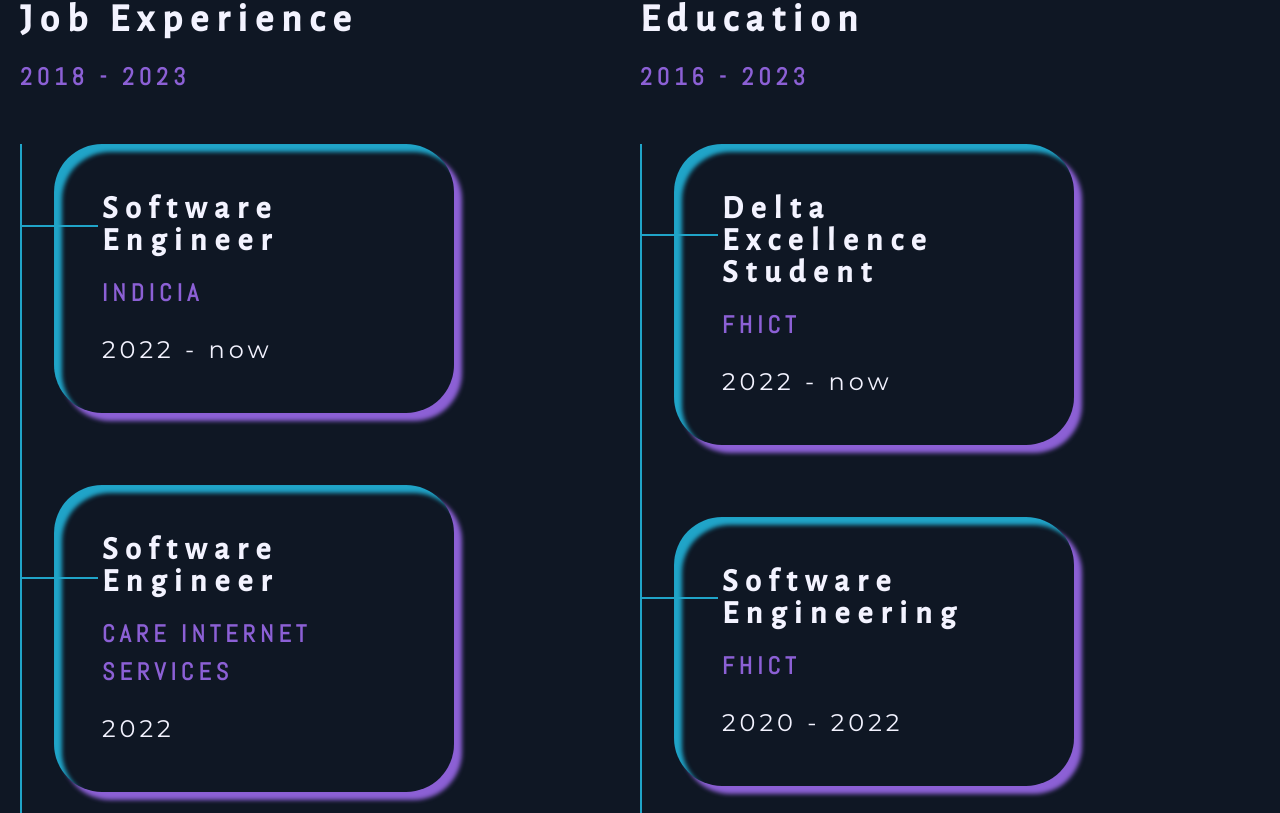
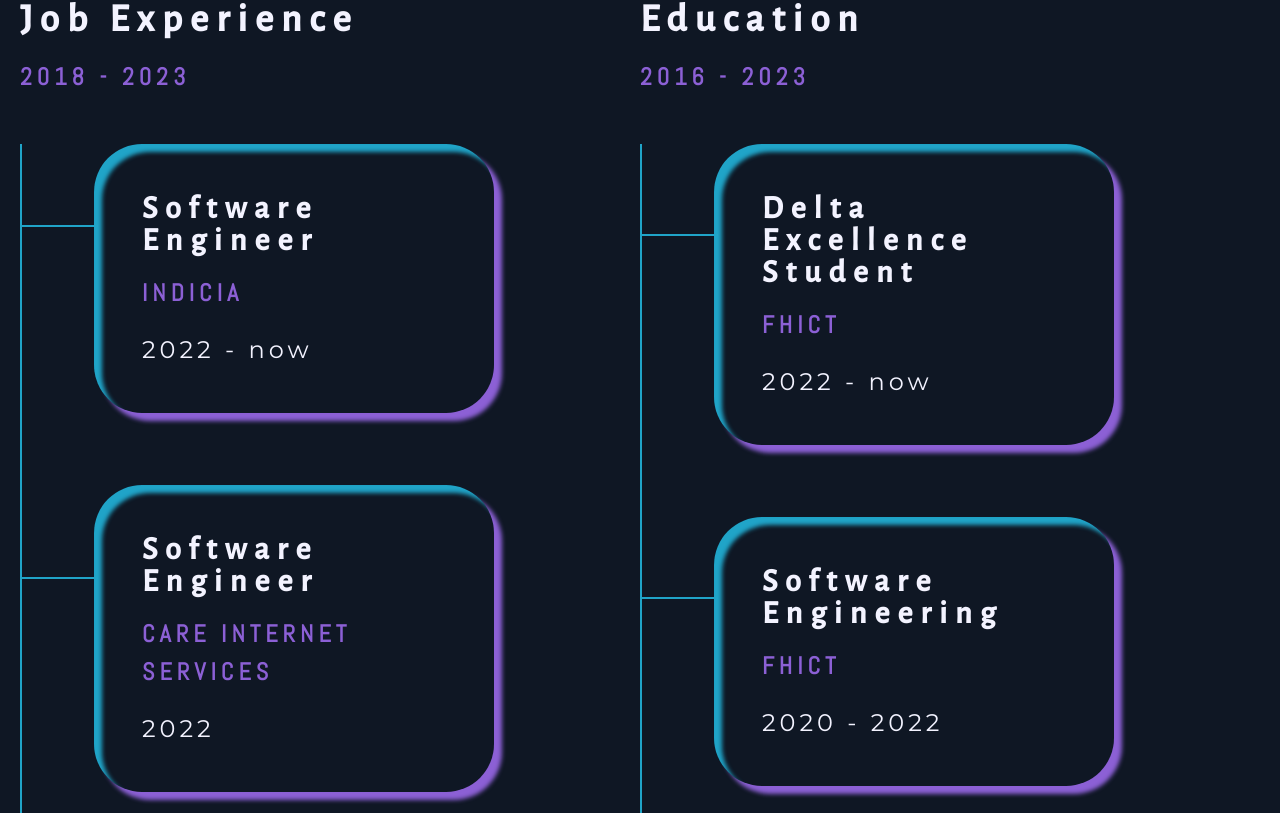
Before and after one commit to Jasper123pyah/portfolio, a React (Vite) app: page / in a window 1280 px wide. Shown: the part 3947-4760 px from the top of the page. Built offline with nearby package versions, Linux system fonts and the light colour scheme.

Commit message:
Fixed a css mistake

```diff
--- a/src/sections/resume/resume.scss
+++ b/src/sections/resume/resume.scss
@@ -29,7 +29,11 @@
 
     &-card {
         position: relative;
-        padding-left: 32px;
+        padding-left: 72px;
+
+        @media (max-width: 1024px) {
+            padding-left: 32px;
+        }
 
         &::after {
             content: '';
```
